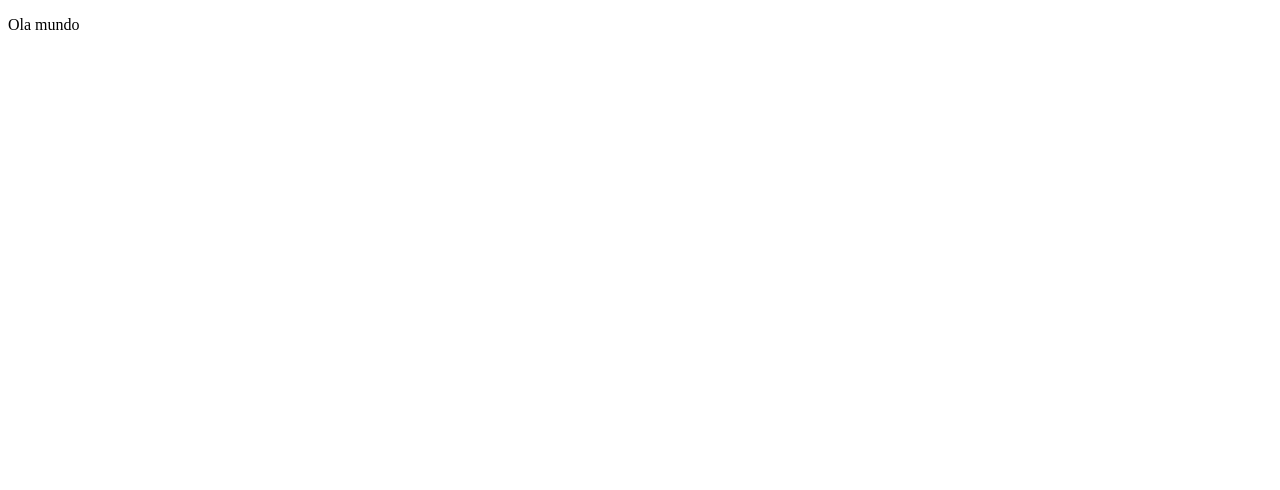
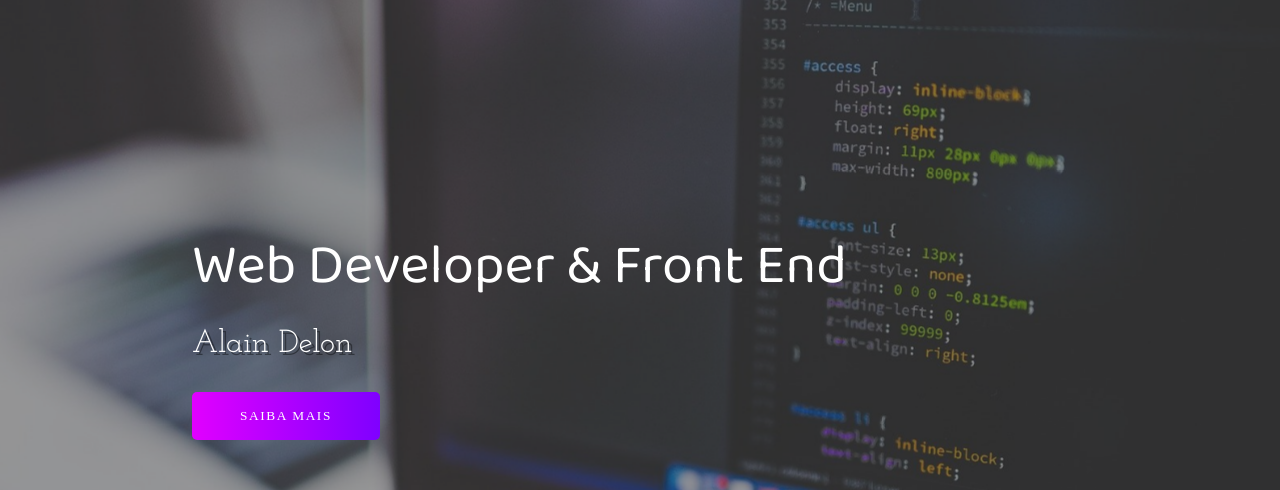
Before and after one commit to dnosuke/Portfolio, a plain HTML site: page index.html in a window 1280 px wide. Shown: the top 490 px of the page. Drawn offline with Linux system fonts and the light colour scheme; a web font is replaced by a local one.

Commit message:
:package: header

```diff
--- a/index.html
+++ b/index.html
@@ -1,14 +1,34 @@
 <!DOCTYPE html>
-<html lang="en">
+<html lang="pt-BR">
 <head>
     <meta charset="UTF-8">
-    <meta http-equiv="X-UA-Compatible" content="IE=edge">
     <meta name="viewport" content="width=device-width, initial-scale=1.0">
     <link rel="stylesheet" href="/style/style.css">
+    <link rel="apple-touch-icon" sizes="180x180" href="/img/apple-touch-icon.png">
+    <link rel="icon" type="image/png" sizes="32x32" href="/img/favicon-32x32.png">
+    <link rel="icon" type="image/png" sizes="16x16" href="/img/favicon-16x16.png">
+    <link rel="manifest" href="/site.webmanifest">
 
-    <title>Document</title>
+    <title>Portfólio</title>
 </head>
 <body>
-    <p>Ola mundo</p>
+
+    <div class="container">
+
+        <header>
+
+            <div class="img-wrapper">
+                <img src="/img/coding-g3b72413a9_1920.jpg" alt="">
+            </div>
+
+            <div class="banner">
+                <h1>Web Developer & Front End</h1>
+                <p>Alain Delon</p>
+                <button>Saiba mais</button>
+            </div>
+
+        </header>
+
+    </div>
 </body>
 </html>
--- a/style/style.css
+++ b/style/style.css
@@ -1,2 +1,101 @@
-@import url('https://fonts.googleapis.com/css2?family=Baloo+Da+2:wght@400;500;600;700;800&family=Josefin+Slab:ital,wght@0,200;0,300;0,400;0,600;1,200;1,700&family=Mulish:ital,wght@0,200;0,300;0,400;0,500;1,200;1,300;1,400&display=swap');
-@import url(https://cdnjs.cloudflare.com/ajax/libs/font-awesome/6.0.0/css/all.min.css);
+@import url("https://fonts.googleapis.com/css2?family=Baloo+Da+2:wght@400;500;600;700&family=Josefin+Slab:ital,wght@0,300;0,400;0,600;0,700;1,300;1,400;1,600&family=Muli:ital,wght@0,200;0,300;0,400;0,500;1,200;1,300;1,400&display=swap");
+
+@import url("https://cdnjs.cloudflare.com/ajax/libs/font-awesome/5.12.0-2/css/all.min.css");
+
+*{
+    margin: 0;
+    padding: 0;
+}
+
+:root {
+    --font-primary: "Baloo Da 2", serif;
+    --font-secundary: "Josefin Slab", serif;
+    --font-action: "Muli", serif;
+  }
+
+header {
+    width: 100%;
+    height: 100vh;
+    overflow: hidden;
+    position: relative;
+  }
+
+
+.img-wrapper{
+    width: 100%;
+    height: 100%;
+    overflow: hidden;
+    background-color: rgba(0, 0, 0, 0.8);
+    animation: zoom 25s;
+}
+
+.img-wrapper img{
+    width: 100%;
+    height: 100%;
+    object-fit: cover;
+    opacity: 0.5;
+}
+
+@keyframes zoom {
+    0%{
+        transform: scale(1.3);
+    }
+    100%{
+        transform: scale(1);
+    }
+}
+
+.banner{
+    position: absolute;
+    top: 30%;
+    left: 15%;
+}
+
+.banner h1{
+    color: #ffffff;
+    font-size: 3.5rem;
+    font-family: "Baloo Da 2", serif;
+    font-weight: 300;
+    text-shadow: .2m .3m 2px rgba(0, 0, 0,.4);
+    line-height: 3.5rem;
+    margin-bottom: 2rem;
+    opacity: 0;
+    animation: moveBanner 1s 0.5s forwards;
+}
+
+.banner p{
+    font-family: "Josefin Slab", serif;
+    color: #ffffff;
+    font-size: 2rem;
+    text-shadow: .2rem .2rem rgba(0, 0, 0, .4);
+    margin-bottom: 2rem;
+    opacity: 0;
+    animation: moveBanner 1s 0.7s forwards;
+}
+
+.banner button{
+    font-family: "Muli", serif;
+    color: #fff;
+    text-transform: uppercase;
+    letter-spacing: .1rem;
+    background-color: purple;
+    background: #7F00FF;
+    background: -webkit-linear-gradient(to right, #E100FF, #7F00FF);
+    background: linear-gradient(to right, #E100FF, #7F00FF);
+    padding: 1rem 3rem;
+    border: none;
+    border-radius: 5px;
+    cursor: pointer;
+    opacity: 0;
+    animation: moveBanner 1s 0.9s forwards;
+}
+
+@keyframes moveBanner {
+    0%{
+        transform: translateY(10rem) rotateY(-30deg);
+    }
+    100%{
+        transform: translateY(0) rotateY(0);
+        opacity: 1;
+    }
+}
```
Also changed, not shown: img/android-chrome-192x192.png (renamed from android-chrome-192x192.png), img/android-chrome-512x512.png (renamed from android-chrome-512x512.png), img/apple-touch-icon.png (renamed from apple-touch-icon.png), img/coding-g3b72413a9_1920.jpg (added), img/favicon-16x16.png (renamed from favicon-16x16.png), img/favicon-32x32.png (renamed from favicon-32x32.png), site.webmanifest, 1 other file.
